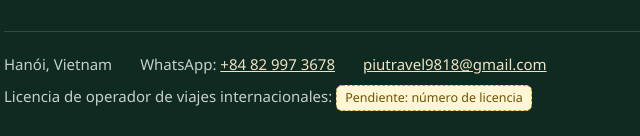
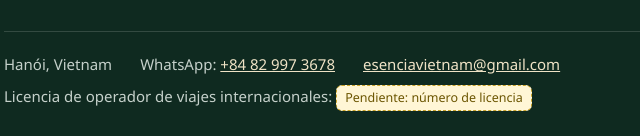
Before and after one commit to linhntd0408cfaa-lang/esencia-vietnam-landing, a plain HTML site: page index.html in a window 1280 px wide. Shown: the part 5100-5236 px from the top of the page, 116-756 px from the left. Drawn offline with Linux system fonts and the light colour scheme.

Commit message:
Correo de contacto: esenciavietnam@gmail.com
Co-Authored-By: Claude Sonnet 5 <noreply@anthropic.com>

```diff
--- a/data/site.js
+++ b/data/site.js
@@ -4,7 +4,7 @@ window.ESENCIA_DATA = {
     brand: 'Esencia Vietnam',
     whatsapp: '84829973678',
     whatsappLabel: '+84 82 997 3678',
-    email: 'piutravel9818@gmail.com',
+    email: 'esenciavietnam@gmail.com',
     tripadvisor: 'https://www.tripadvisor.com.vn/Attraction_Review-g293924-d28038416-Reviews-Piu_Piu_Travel-Hanoi.html',
     demo: true,          // muestra la banda "vista previa"
     showPrices: false,   // sin precios por ahora
```
Also changed, not shown: landing-chi-tai-len.html (+1 -1 lines).
